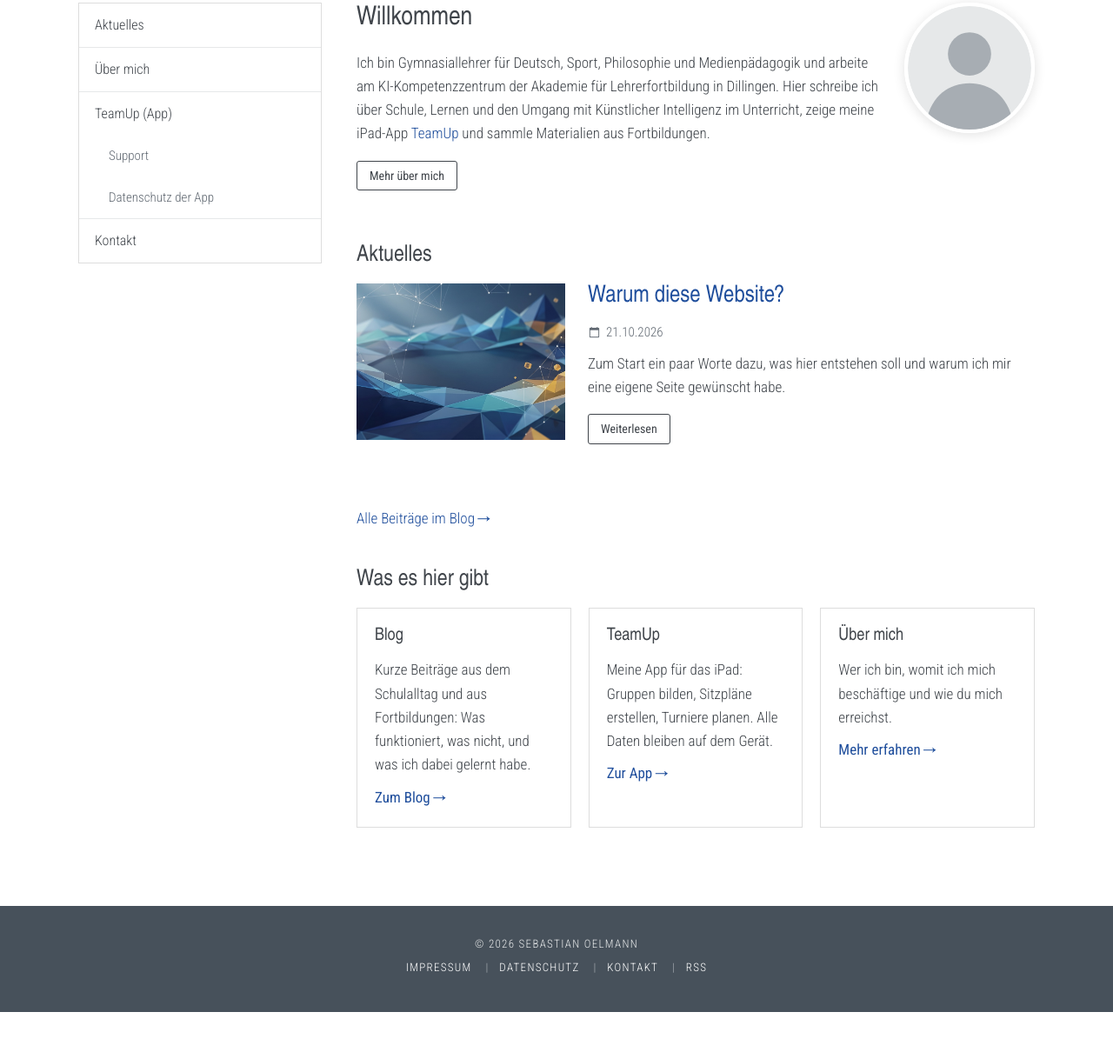
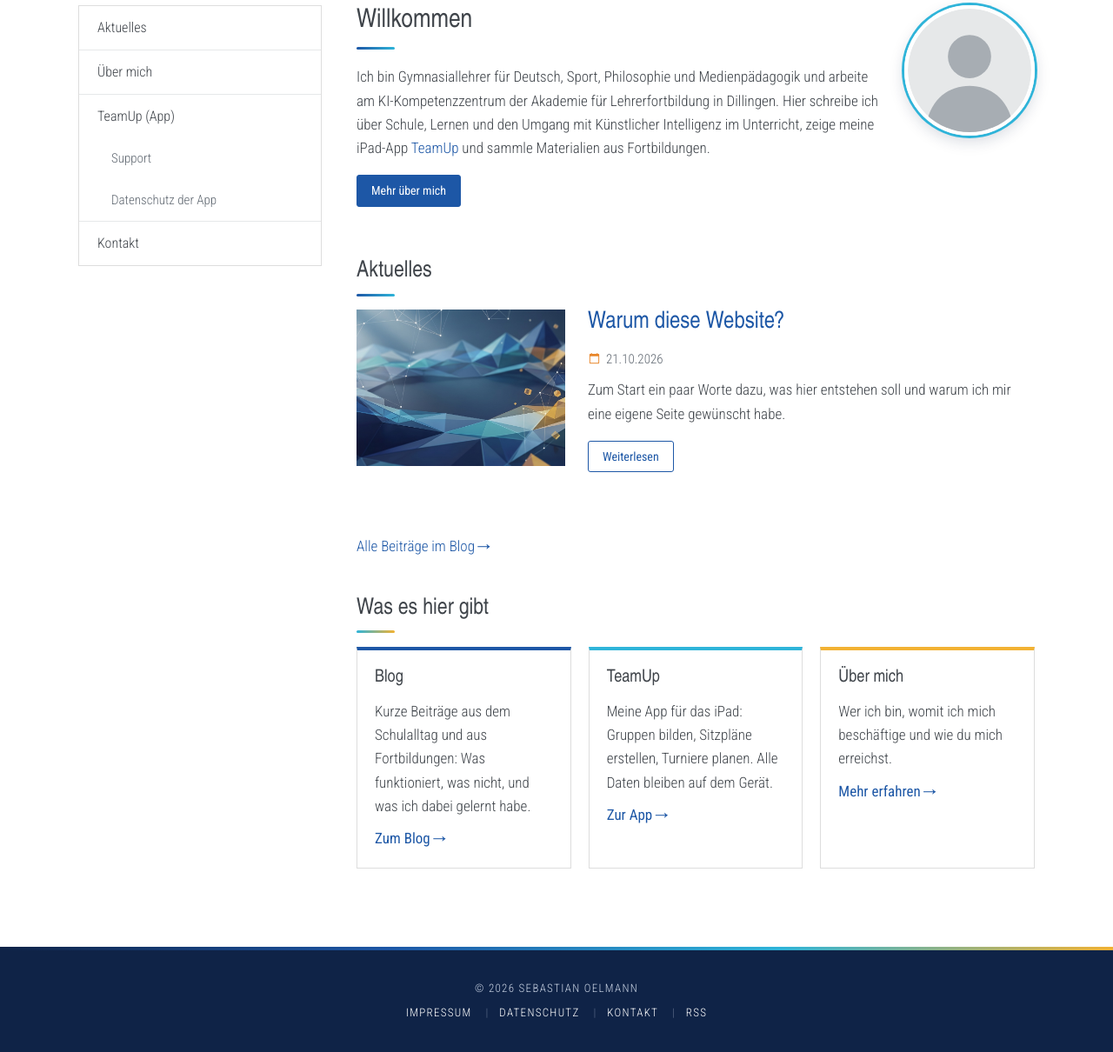
Before and after one commit to SebOlic-Vader/website, an Eleventy site: page src/index.njk in a window 1280 px wide. Shown: the part 456-1666 px from the top of the page at 87% size. Before the commit the page ends 1620 px from the top, so only its background shows below. Built offline with nearby package versions, Linux system fonts and the light colour scheme; Eleventy itself is replaced by a stand-in of ours; files that its build step writes are made by us from their sources; a web font is replaced by a local one.

Commit message:
Farbakzente aus dem Titelbild: Verlaufslinien, Knöpfe, Kacheln, Seitenleiste, Fuß

```diff
--- a/src/assets/css/style.css
+++ b/src/assets/css/style.css
@@ -17,8 +17,17 @@
   --linie: #DDDDDD;
   --linie-hell: #E6E8E9;
   --flaeche: #F7F8F9;
-  --blau: #1F4E9C;
-  --blau-hell: #3B8FE8;
+  /* Farben aus dem Titelbild */
+  --marine: #0F2347;
+  --kobalt: #1D57A6;
+  --cyan: #2FB4D9;
+  --cyan-hell: #77DCF4;
+  --gold: #F2B233;
+  --orange: #E8862A;
+  --tint: #F2F8FC;
+  --blau: var(--kobalt);
+  --blau-hell: var(--cyan);
+  --verlauf: linear-gradient(90deg, var(--marine) 0%, var(--kobalt) 35%, var(--cyan) 70%, var(--gold) 100%);
   --fuss: #47515B;
   --breite: 1140px;
   --schrift: "Roboto Condensed", "Arial Narrow", "Helvetica Neue", Arial, sans-serif;
@@ -28,8 +37,8 @@
 html { -webkit-text-size-adjust: 100%; scroll-behavior: smooth; }
 body { margin: 0; font-family: var(--schrift); font-weight: 300; font-size: 17px; line-height: 1.6; color: var(--text); background: #fff; }
 img { max-width: 100%; height: auto; }
-a { color: var(--blau); text-decoration: none; }
-a:hover, a:focus { text-decoration: underline; }
+a { color: var(--kobalt); text-decoration: none; }
+a:hover, a:focus { text-decoration: underline; text-decoration-color: var(--cyan); text-underline-offset: 2px; }
 h1, h2, h3, h4 { font-weight: 500; line-height: 1.25; margin: 0 0 .6em; color: var(--text); }
 h1 { font-size: 30px; margin-top: 0; }
 h2 { font-size: 26px; margin-top: 1.6em; }
@@ -37,7 +46,7 @@ h3 { font-size: 21px; margin-top: 1.4em; }
 p, ul, ol { margin: 0 0 1em; }
 strong { font-weight: 500; }
 hr { border: 0; border-top: 1px solid var(--linie); margin: 2em 0; }
-blockquote { margin: 1.2em 0; padding: .2em 1.2em; border-left: 3px solid var(--blau-hell); color: var(--text-leicht); }
+blockquote { margin: 1.2em 0; padding: .2em 1.2em; border-left: 3px solid var(--gold); color: var(--text-leicht); }
 code { font-family: ui-monospace, Menlo, Consolas, monospace; font-size: .9em; background: var(--flaeche); padding: .1em .35em; border-radius: 3px; }
 pre { background: var(--flaeche); padding: 1em; overflow: auto; border-radius: 4px; }
 pre code { background: none; padding: 0; }
@@ -49,15 +58,15 @@ th { font-weight: 500; }
 .skip:focus { left: 1em; }
 
 /* Kopfleiste */
-.kopf { position: sticky; top: 0; z-index: 50; background: rgba(255,255,255,.96); backdrop-filter: blur(6px); border-bottom: 1px solid var(--linie-hell); }
+.kopf { position: sticky; top: 0; z-index: 50; background: rgba(255,255,255,.96); backdrop-filter: blur(6px); border-bottom: 1px solid var(--linie-hell); border-top: 3px solid; border-image: var(--verlauf) 1; }
 .kopf__innen { max-width: var(--breite); margin: 0 auto; padding: 0 20px; height: 60px; display: flex; align-items: center; justify-content: space-between; gap: 20px; }
 .kopf__marke { display: flex; align-items: center; gap: 10px; color: var(--text); font-weight: 500; font-size: 18px; letter-spacing: .02em; }
 .kopf__marke:hover { text-decoration: none; }
 .kopf__marke img { border-radius: 7px; }
 .kopf__nav ul { list-style: none; margin: 0; padding: 0; display: flex; gap: 6px; }
 .kopf__nav a { display: block; padding: 6px 12px; text-transform: uppercase; letter-spacing: .06em; font-size: 14px; font-weight: 400; color: var(--text); border-bottom: 2px solid transparent; }
-.kopf__nav a:hover { text-decoration: none; border-bottom-color: var(--blau-hell); }
-.kopf__nav a[aria-current="page"] { font-weight: 500; border-bottom-color: var(--blau); }
+.kopf__nav a:hover { text-decoration: none; border-bottom-color: var(--cyan); }
+.kopf__nav a[aria-current="page"] { font-weight: 500; border-bottom-color: var(--kobalt); }
 .kopf__menue { display: none; position: relative; }
 .kopf__menue summary { list-style: none; cursor: pointer; width: 40px; height: 40px; display: flex; flex-direction: column; justify-content: center; gap: 6px; padding: 0 8px; }
 .kopf__menue summary::-webkit-details-marker { display: none; }
@@ -80,7 +89,7 @@ th { font-weight: 500; }
 .pfad ol { list-style: none; margin: 0 auto; padding: 18px 20px; max-width: var(--breite); display: flex; justify-content: center; flex-wrap: wrap; gap: 0; font-size: 15px; }
 .pfad li + li::before { content: "/"; margin: 0 .7em; color: var(--text-leicht); }
 .pfad a { color: var(--text); }
-.pfad [aria-current] { color: var(--text-leicht); }
+.pfad [aria-current] { color: var(--kobalt); }
 
 /* Zweispaltiger Rahmen */
 .rahmen { max-width: var(--breite); margin: 0 auto; padding: 40px 20px 60px; display: grid; grid-template-columns: 280px minmax(0, 1fr); gap: 40px; align-items: start; }
@@ -90,18 +99,24 @@ th { font-weight: 500; }
 .seite__liste > li { border-bottom: 1px solid var(--linie-hell); }
 .seite__liste > li:last-child { border-bottom: 0; }
 .seite__liste a { display: block; padding: 12px 18px; color: var(--text); font-size: 16px; }
-.seite__liste a:hover { background: var(--flaeche); text-decoration: none; }
-.seite__liste li.aktiv > a { font-weight: 500; }
+.seite__liste a { border-left: 3px solid transparent; }
+.seite__liste a:hover { background: var(--tint); border-left-color: var(--cyan-hell); text-decoration: none; }
+.seite__liste li.aktiv > a { font-weight: 500; color: var(--kobalt); border-left-color: var(--cyan); background: var(--tint); }
 .seite__liste ul a { padding-left: 34px; font-size: 15px; color: var(--text-leicht); }
 .inhalt { min-width: 0; }
 .text h1, .beitrag h1 { font-size: 30px; }
+.inhalt h1::after, .inhalt h2:not(.liste__titel)::after { content: ""; display: block; width: 44px; height: 3px; margin-top: .35em; border-radius: 2px; background: linear-gradient(90deg, var(--kobalt), var(--cyan)); }
+.inhalt h2:nth-of-type(even):not(.liste__titel)::after { background: linear-gradient(90deg, var(--cyan), var(--gold)); }
 
 /* Startseite */
 .start__intro { display: grid; grid-template-columns: 1fr auto; gap: 30px; align-items: start; margin-bottom: 30px; }
 .start__intro h1 { font-size: 30px; }
-.portraet { width: 150px; height: 150px; border-radius: 50%; object-fit: cover; border: 4px solid #fff; box-shadow: 0 2px 14px rgba(0,0,0,.12); }
+.portraet { width: 150px; height: 150px; border-radius: 50%; object-fit: cover; border: 4px solid #fff; box-shadow: 0 0 0 3px var(--cyan), 0 6px 18px rgba(15,35,71,.18); }
 .kacheln { display: grid; grid-template-columns: repeat(auto-fit, minmax(220px, 1fr)); gap: 20px; margin: 10px 0 30px; }
-.kachel { border: 1px solid var(--linie); padding: 20px; background: #fff; }
+.kachel { border: 1px solid var(--linie); border-top: 4px solid var(--kobalt); padding: 20px; background: #fff; transition: box-shadow .2s, transform .2s; }
+.kachel:nth-child(2) { border-top-color: var(--cyan); }
+.kachel:nth-child(3) { border-top-color: var(--gold); }
+.kachel:hover { box-shadow: 0 8px 24px rgba(15,35,71,.12); transform: translateY(-2px); }
 .kachel h3 { margin-top: 0; font-size: 20px; }
 .kachel p { margin-bottom: .6em; }
 .kachel a.mehr { font-weight: 400; }
@@ -114,9 +129,11 @@ th { font-weight: 500; }
 .liste__titel { font-size: 27px; font-weight: 500; line-height: 1.2; margin: 0 0 .45em; }
 .liste__titel a { color: var(--blau); }
 .datum { display: flex; align-items: center; gap: .4em; color: var(--text-leicht); font-size: 15px; margin: 0 0 .7em; }
-.ikon { width: 15px; height: 15px; fill: currentColor; }
-.knopf { display: inline-block; padding: 5px 14px; border: 1px solid var(--text); color: var(--text); font-size: 14px; font-weight: 400; border-radius: 3px; }
-.knopf:hover { background: var(--text); color: #fff; text-decoration: none; }
+.ikon { width: 15px; height: 15px; fill: var(--orange); }
+.knopf { display: inline-block; padding: 6px 16px; border: 1px solid var(--kobalt); color: var(--kobalt); font-size: 14px; font-weight: 400; border-radius: 3px; transition: background .15s, color .15s; }
+.knopf:hover { background: var(--kobalt); color: #fff; text-decoration: none; }
+.knopf--primaer { background: var(--kobalt); color: #fff; }
+.knopf--primaer:hover { background: var(--marine); }
 
 /* Beitrag */
 .beitrag__kopf h1 { margin-bottom: .3em; }
@@ -126,14 +143,15 @@ th { font-weight: 500; }
 .beitrag__zurueck { margin-top: 2.5em; }
 
 /* Hinweiskasten (z. B. Kontakt) */
-.kasten { border: 1px solid var(--linie); background: var(--flaeche); padding: 16px 20px; margin: 1.2em 0; }
+.kasten { border: 1px solid var(--linie); border-left: 4px solid var(--cyan); background: var(--tint); padding: 16px 20px; margin: 1.2em 0; }
 .kasten p:last-child { margin-bottom: 0; }
 
 /* Fuß */
-.fuss { background: var(--fuss); color: #E6E8E9; text-align: center; padding: 34px 20px; font-size: 13px; letter-spacing: .1em; text-transform: uppercase; font-weight: 300; }
+.fuss { background: var(--marine); color: #C9D3E3; text-align: center; padding: 34px 20px; font-size: 13px; letter-spacing: .1em; text-transform: uppercase; font-weight: 300; border-top: 4px solid; border-image: var(--verlauf) 1; }
 .fuss p { margin: 0 0 .5em; }
 .fuss__links a { color: #fff; }
-.fuss__links a + a::before { content: "|"; margin: 0 .9em; color: #A7ADB3; }
+.fuss__links a:hover { color: var(--cyan-hell); text-decoration: none; }
+.fuss__links a + a::before { content: "|"; margin: 0 .9em; color: #5B6B88; }
 
 @media (max-width: 860px) {
   .rahmen { grid-template-columns: 1fr; gap: 28px; padding-top: 28px; }
--- a/src/index.njk
+++ b/src/index.njk
@@ -6,7 +6,7 @@ description: "Persönliche Website von Sebastian Oelmann: Gedanken zu Schule, Le
   <div>
     <h1>Willkommen</h1>
     <p>Ich bin Gymnasiallehrer für Deutsch, Sport, Philosophie und Medienpädagogik und arbeite am KI-Kompetenzzentrum der Akademie für Lehrerfortbildung in Dillingen. Hier schreibe ich über Schule, Lernen und den Umgang mit Künstlicher Intelligenz im Unterricht, zeige meine iPad-App <a href="/teamup/">TeamUp</a> und sammle Materialien aus Fortbildungen.</p>
-    <p><a class="knopf" href="/ueber-mich/">Mehr über mich</a></p>
+    <p><a class="knopf knopf--primaer" href="/ueber-mich/">Mehr über mich</a></p>
   </div>
   <img class="portraet" src="{{ site.portraet }}" alt="Porträt von Sebastian Oelmann" width="150" height="150">
 </div>
```
